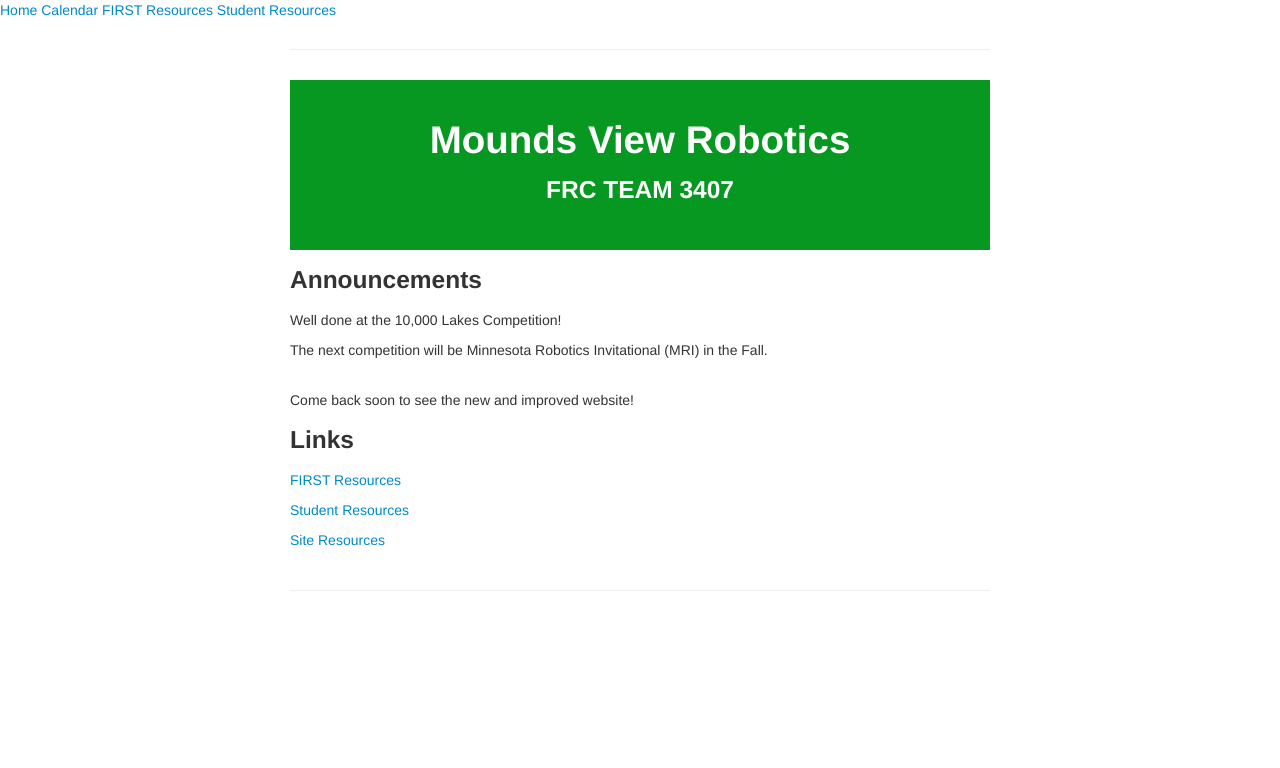
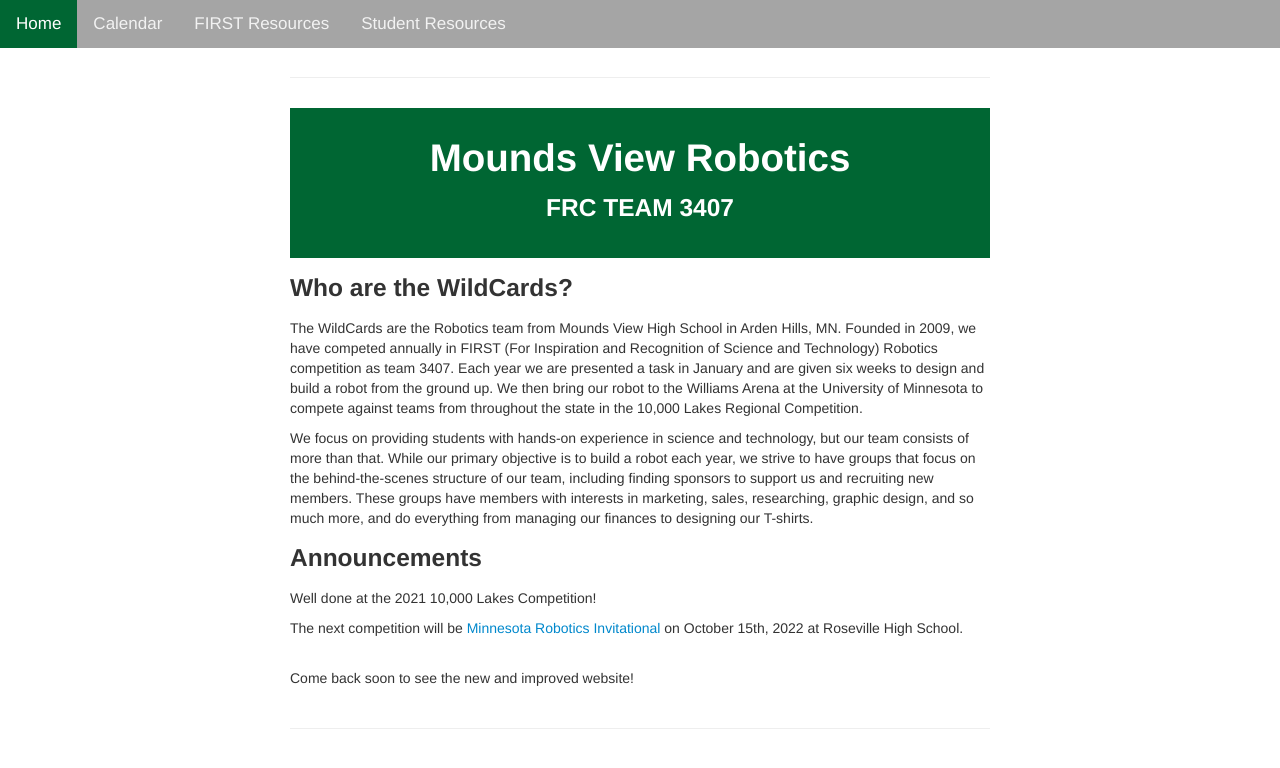
Before and after one commit to CalSch/FRC3407.github.io, a Jekyll site: the page built from index.html, in a window 1280 px wide. Shown: the top 768 px of the page. Built offline with Jekyll 4.4.1, drawn with Linux system fonts in a browser that asks for light colours.

Commit message:
Fix navigation bar and update ReadME (#9)
* Fixed navigation bar, added link to MRI 2022.  Updated ReadME

* ReadME formating fix

```diff
--- a/_includes/themes/twitter/default.html
+++ b/_includes/themes/twitter/default.html
@@ -28,7 +28,7 @@
   </head>
 
   <body>
-    <div class="navbar">
+    <div class="topnavbar">
       <a class="active" href="{{ HOME_PATH }}">Home</a>
       <a href="{{ HOME_PATH }}pages/calendar.html">Calendar</a>
       <a href="{{ HOME_PATH }}pages/studentresources.html">FIRST Resources</a>
--- a/assets/themes/twitter/css/wildcards.css
+++ b/assets/themes/twitter/css/wildcards.css
@@ -11,27 +11,28 @@
 }
 
 :root {
-  /* these are custom variables for comon reuse */
-  --mvhs-green-color: #069820;
+  /* these are custom variables for common reuse */
+  --mvhs-green-color: #006633;
+  --mvhs-grey-color: #A5A5A5;
 }
 
 .home-header {
-  padding: 30px;
+  padding: 20px;
   text-align: center;
   background-color: var(--mvhs-green-color, white);
-  background-size: cover;
+  background-size:  auto;
   color: white;
   font-size: 15px;
 }
 
-.topnav {
+.topnavbar {
   overflow: hidden;
-  background-color: #484848;
+  background-color: var(--mvhs-grey-color, white);
   margin: 0;
   padding: 0;
 }
 
-.topnav a {
+.topnavbar a {
   float: left;
   color: #f2f2f2;
   text-align: center;
@@ -40,12 +41,12 @@
   font-size: 17px;
 }
 
-.topnav a:hover {
-  background-color: #ddd;
-  color: black;
+.topnavbar a:hover {
+  background-color: var(--mvhs-green-color, white);
+  color: white;
 }
 
-.topnav a.active {
-  background-color: #04AA6D;
+.topnavbar a.active {
+  background-color: var(--mvhs-green-color, white);
   color: white;
 }
--- a/index.html
+++ b/index.html
@@ -6,12 +6,17 @@
   <h3>FRC TEAM 3407</h3>
 </div>
 
+<h3 class="center">
+  Who are the WildCards?
+</h3>
+<p>
+  The WildCards are the Robotics team from Mounds View High School in Arden Hills, MN. Founded in 2009, we have competed annually in FIRST (For Inspiration and Recognition of Science and Technology) Robotics competition as team 3407. Each year we are presented a task in January and are given six weeks to design and build a robot from the ground up. We then bring our robot to the Williams Arena at the University of Minnesota to compete against teams from throughout the state in the 10,000 Lakes Regional Competition.
+</p>
+<p>
+  We focus on providing students with hands-on experience in science and technology, but our team consists of more than that. While our primary objective is to build a robot each year, we strive to have groups that focus on the behind-the-scenes structure of our team, including finding sponsors to support us and recruiting new members. These groups  have members with interests in marketing, sales, researching, graphic design, and so much more, and do everything from managing our finances to designing our T-shirts.
+</p>
+
 <h3>Announcements</h3>
-<p>Well done at the 10,000 Lakes Competition!</p>
-<p>The next competition will be Minnesota Robotics Invitational (MRI) in the Fall.</p>
+<p>Well done at the 2021 10,000 Lakes Competition!</p>
+<p>The next competition will be <a href="https://firebears.org/2022-minnesota-robotics-invitational/">Minnesota Robotics Invitational</a> on October 15th, 2022 at Roseville High School.</p>
 <p><br>Come back soon to see the new and improved website!</p>
-
-<h3>Links</h3>
-<p><a href="pages/firstoverview.html">FIRST Resources</a></p>
-<p><a href="pages/studentresources.html">Student Resources</a></p>
-<p><a href="pages/siteresources.html">Site Resources</a></p>
```
Also changed, not shown: README.md.
